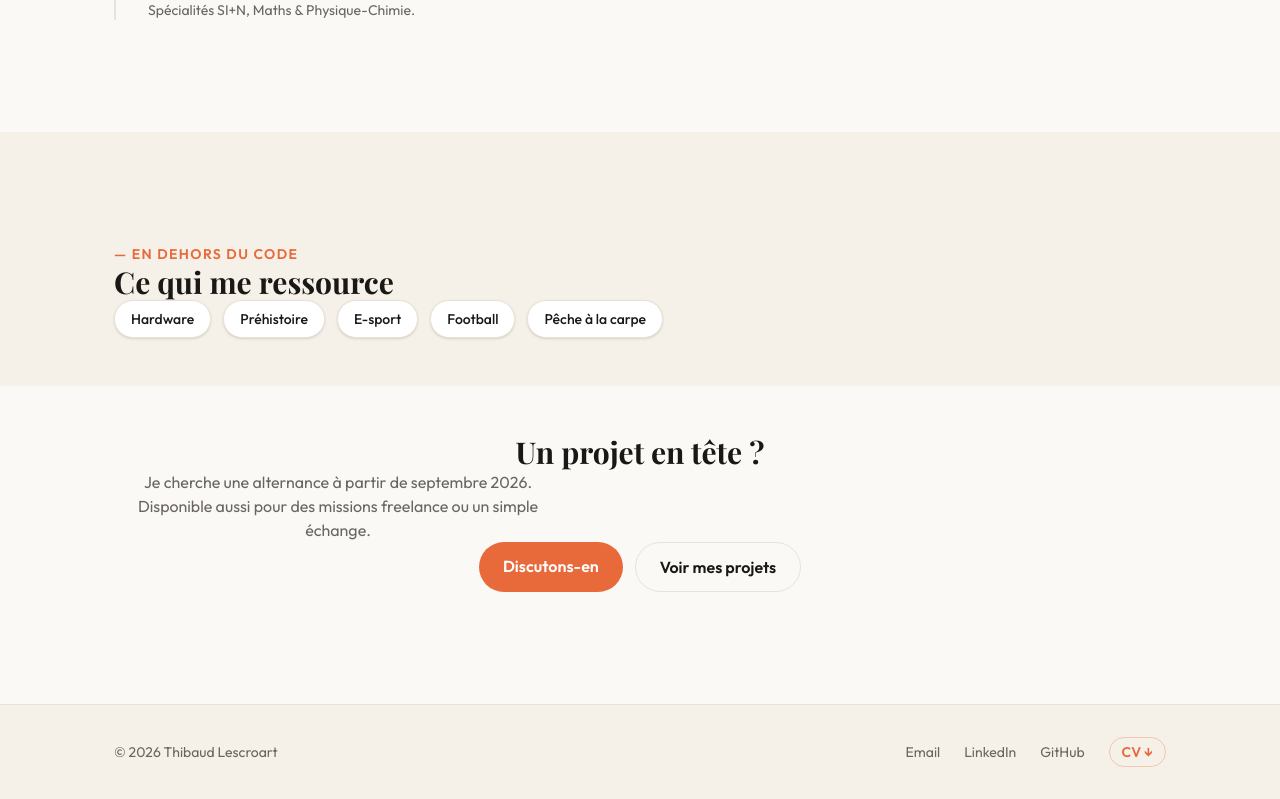
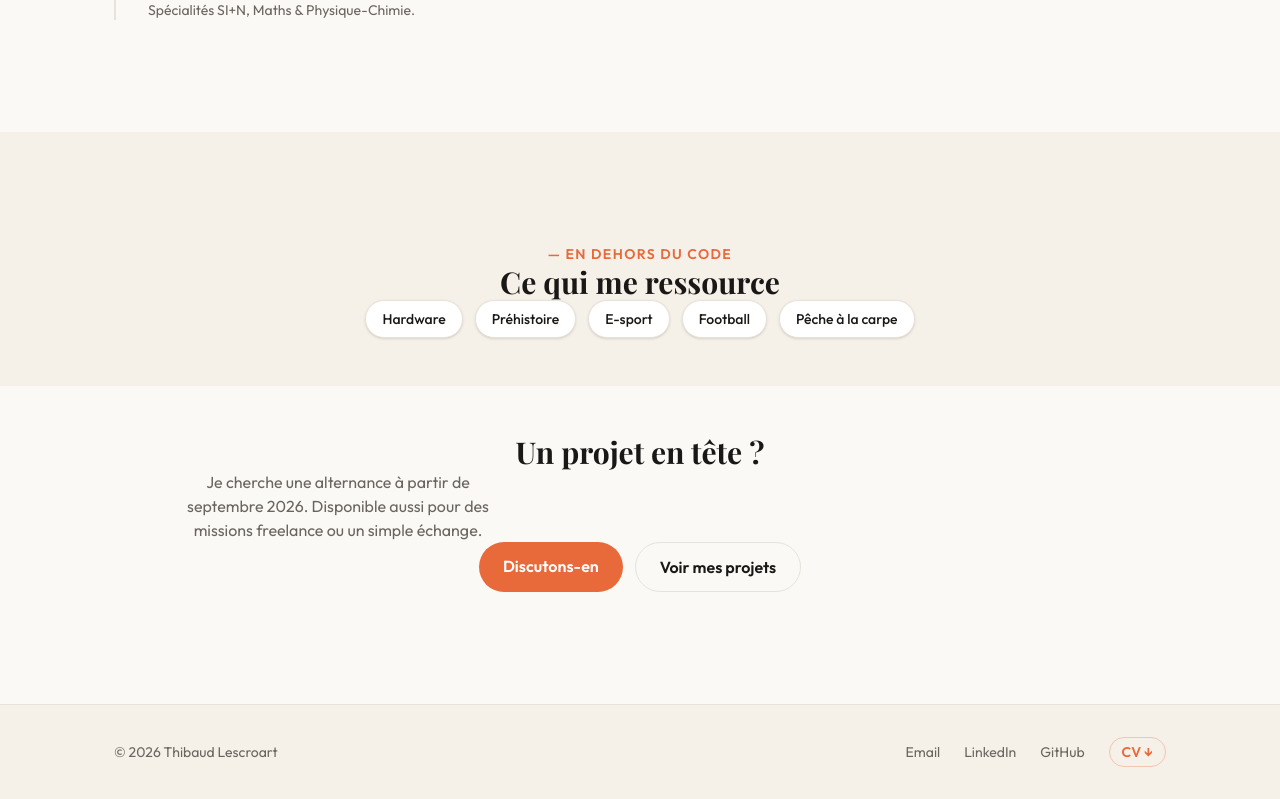
Before and after one commit to thibaudlesc/portfolio-lesc, a Next.js app in the folder portfolio-next/: page /about in a window 1280 px wide. Shown: the part 2635-3434 px from the top of the page. Built offline with nearby package versions, Linux system fonts and the light colour scheme.

Commit message:
fix(about): centrer centres d'intérêt et CTA
Made-with: Cursor

```diff
--- a/portfolio-next/src/app/(portfolio)/about/page.tsx
+++ b/portfolio-next/src/app/(portfolio)/about/page.tsx
@@ -277,13 +277,13 @@ export default function AboutPage() {
 
       {/* ── Centres d'intérêt ── */}
       <section className="section section--warm" style={{ paddingBottom: "3rem" }}>
-        <div className="container">
+        <div className="container text-center">
           <RevealOnScroll className="mb-6">
             <p className="text-sm font-semibold text-[var(--color-accent)] uppercase tracking-widest mb-2">— En dehors du code</p>
             <h2 className="text-3xl font-bold" style={{ fontFamily: "var(--font-playfair)" }}>Ce qui me ressource</h2>
           </RevealOnScroll>
           <RevealOnScroll>
-            <div className="flex flex-wrap gap-3">
+            <div className="flex flex-wrap gap-3 justify-center">
               {interests.map((interest) => (
                 <span key={interest} className="text-sm font-medium bg-white text-[var(--color-text)] px-4 py-2 rounded-full border border-[var(--color-border)] shadow-sm">
                   {interest}
@@ -301,7 +301,7 @@ export default function AboutPage() {
             <h2 className="text-3xl font-bold mb-4" style={{ fontFamily: "var(--font-playfair)" }}>
               Un projet en tête ?
             </h2>
-            <p className="text-[var(--color-muted)] mb-8 max-w-md mx-auto">
+            <p className="text-[var(--color-muted)] mb-8 max-w-md mx-auto text-center text-balance">
               Je cherche une alternance à partir de septembre 2026. Disponible aussi pour des missions freelance ou un simple échange.
             </p>
             <div className="flex flex-wrap gap-3 justify-center">
```
